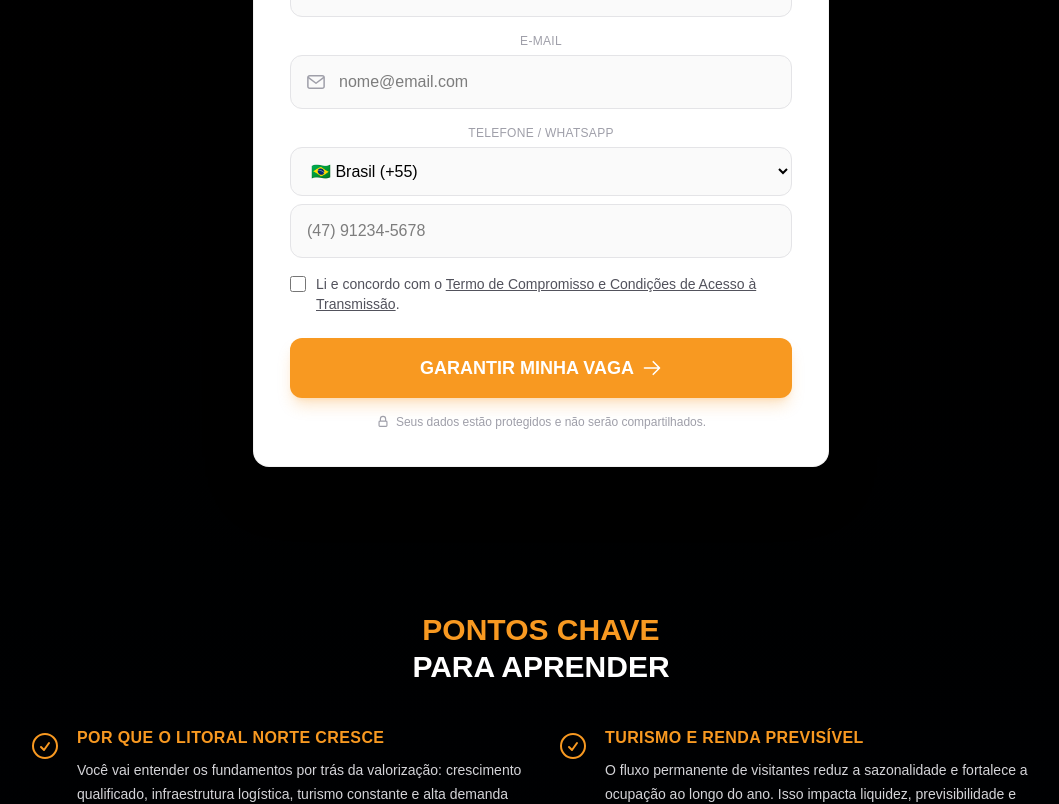
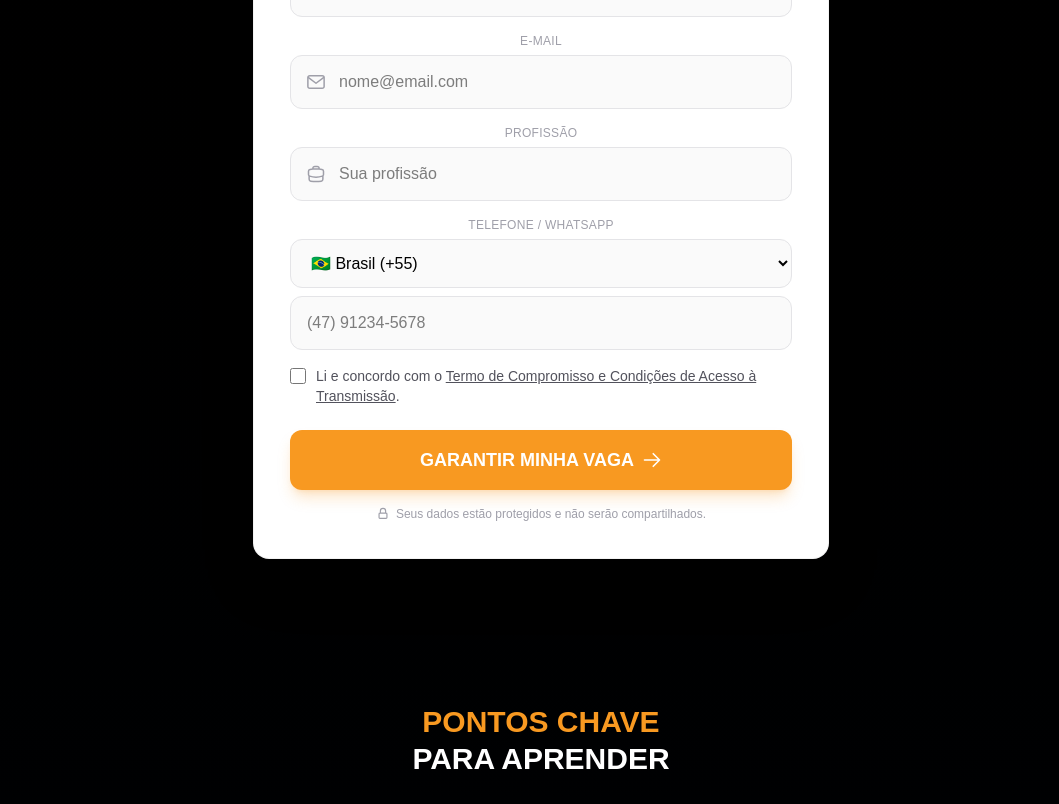
Before and after one commit to Maicon-Guizoni/live-aguia, a Next.js app in the folder live-aguia/: page / in a window 1280 px wide. Shown: the part 1200-2004 px from the top of the page, without its empty margins (99-1158 px from the left). Built offline with nearby package versions, Linux system fonts and the light colour scheme.

Commit message:
Adiciona campo de profissao no formulario e Bitrix

```diff
--- a/live-aguia/app/api/bitrix/route.js
+++ b/live-aguia/app/api/bitrix/route.js
@@ -8,6 +8,7 @@ export async function POST(request) {
   nome,
   telefone,
   email,
+  profissao,
   indicador,
   utm_source,
   utm_medium,
@@ -282,6 +283,7 @@ Lead novo na campanha.
   ufCrm_1774964189: duplicado && !reassumidoPorCorretor ? 23156 : null,
   ufCrm_1778773957526: corretorAtivo || null,
   ufCrm_1773284588156: corretorAtivo ? 23056 : null,
+  ufCrm_1773333088804: profissao ? [profissao] : [],
   ufCrm_68DD340519D3E: origemRastreio,
 
   comments: `
--- a/live-aguia/app/page.js
+++ b/live-aguia/app/page.js
@@ -146,6 +146,7 @@ useEffect(() => {
       nome: form.nome.value,
       telefone: telefoneLimpo,
       email: emailLimpo,
+      profissao: form.profissao.value.trim(),
       indicador,
 
       utm_source: localStorage.getItem("utm_source") || "",
--- a/live-aguia/components/Formulario.jsx
+++ b/live-aguia/components/Formulario.jsx
@@ -211,6 +211,32 @@ export default function Formulario({
 
           <label className="block">
             <span className="mb-1.5 block text-xs font-medium uppercase tracking-wide text-zinc-400">
+              Profissão
+            </span>
+            <div className="relative">
+              <svg
+                className="pointer-events-none absolute left-4 top-1/2 h-5 w-5 -translate-y-1/2 text-zinc-400"
+                viewBox="0 0 24 24"
+                fill="none"
+                stroke="currentColor"
+                strokeWidth="1.8"
+              >
+                <path
+                  strokeLinecap="round"
+                  strokeLinejoin="round"
+                  d="M20.25 14.15v4.25c0 1.094-.787 2.036-1.872 2.18-2.087.277-4.216.42-6.378.42s-4.291-.143-6.378-.42c-1.085-.144-1.872-1.086-1.872-2.18v-4.25m16.5 0a2.18 2.18 0 0 0 .75-1.661V8.706c0-1.081-.768-2.015-1.837-2.175a48.114 48.114 0 0 0-3.413-.387m4.5 8.006c-.194.165-.42.295-.673.38A23.978 23.978 0 0 1 12 15.75c-2.648 0-5.195-.429-7.577-1.22a2.016 2.016 0 0 1-.673-.38m0 0A2.18 2.18 0 0 1 3 12.489V8.706c0-1.081.768-2.015 1.837-2.175a48.111 48.111 0 0 1 3.413-.387m7.5 0V5.25A2.25 2.25 0 0 0 13.5 3h-3a2.25 2.25 0 0 0-2.25 2.25v.894m7.5 0a48.667 48.667 0 0 0-7.5 0"
+                />
+              </svg>
+              <input
+                name="profissao"
+                placeholder="Sua profissão"
+                className="w-full rounded-xl border border-zinc-200 bg-zinc-50 py-3.5 pl-12 pr-4 text-black outline-none transition focus:border-[#f89921] focus:bg-white focus:ring-4 focus:ring-[#f89921]/15"
+              />
+            </div>
+          </label>
+
+          <label className="block">
+            <span className="mb-1.5 block text-xs font-medium uppercase tracking-wide text-zinc-400">
               Telefone / WhatsApp
             </span>
             <select
```
